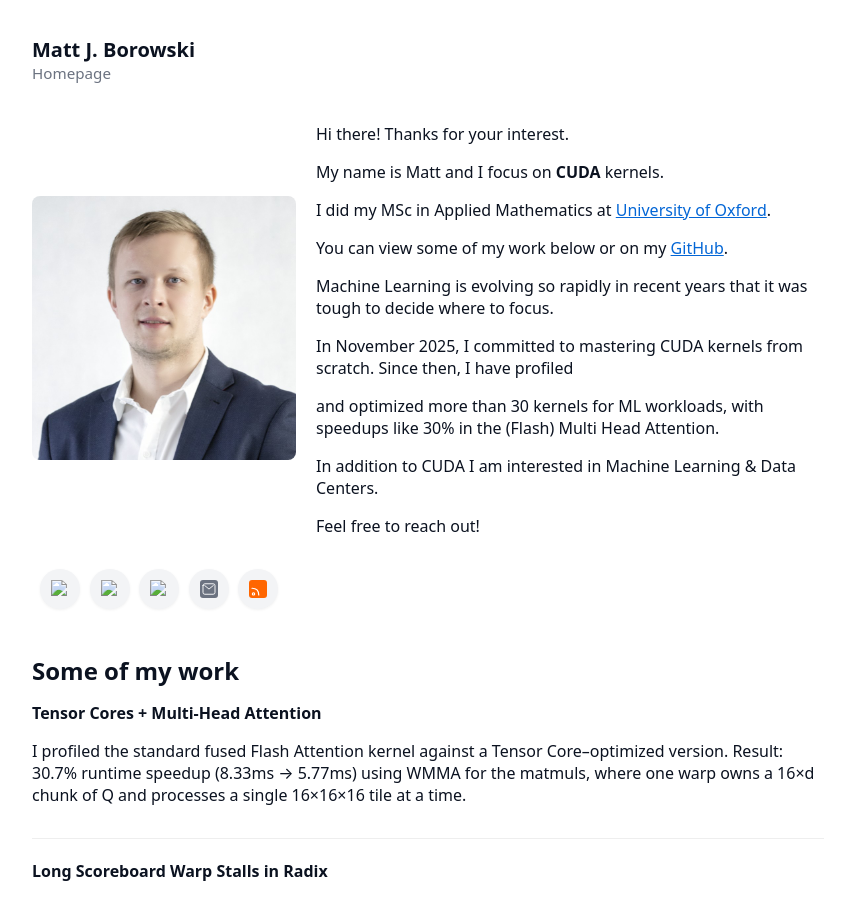
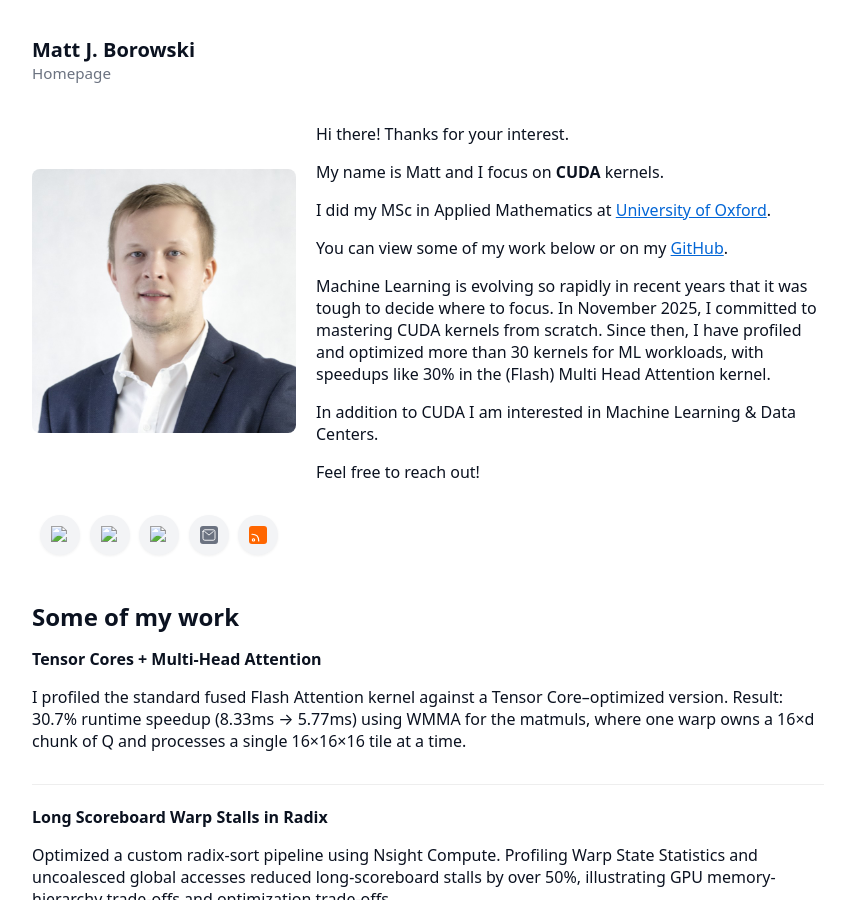
Before and after one commit to MattJBorowski1991/mattjborowski1991.github.io, a Jekyll site: the page built from index.md, in a window 1280 px wide and 900 px high. Shown: the whole window, without its empty margins (212-1059 px from the left). Built offline with Jekyll 4.4.1, drawn with Linux system fonts in a browser that asks for light colours.

Commit message:
Fix landing page

```diff
--- a/index.md
+++ b/index.md
@@ -17,9 +17,7 @@ layout: default
 
 <p>You can view some of my work below or on my <a href="https://github.com/MattJBorowski1991">GitHub</a>.</p>
 
-<p>Machine Learning is evolving so rapidly in recent years that it was tough to decide where to focus.</p>
-<p>In November 2025, I committed to mastering CUDA kernels from scratch. Since then, I have profiled </p>
-<p>and optimized more than 30 kernels for ML workloads, with speedups like 30% in the (Flash) Multi Head Attention.</p>
+<p>Machine Learning is evolving so rapidly in recent years that it was tough to decide where to focus. In November 2025, I committed to mastering CUDA kernels from scratch. Since then, I have profiled and optimized more than 30 kernels for ML workloads, with speedups like 30% in the (Flash) Multi Head Attention kernel.</p>
 
 <p>In addition to CUDA I am interested in Machine Learning & Data Centers.</p>
 
```
